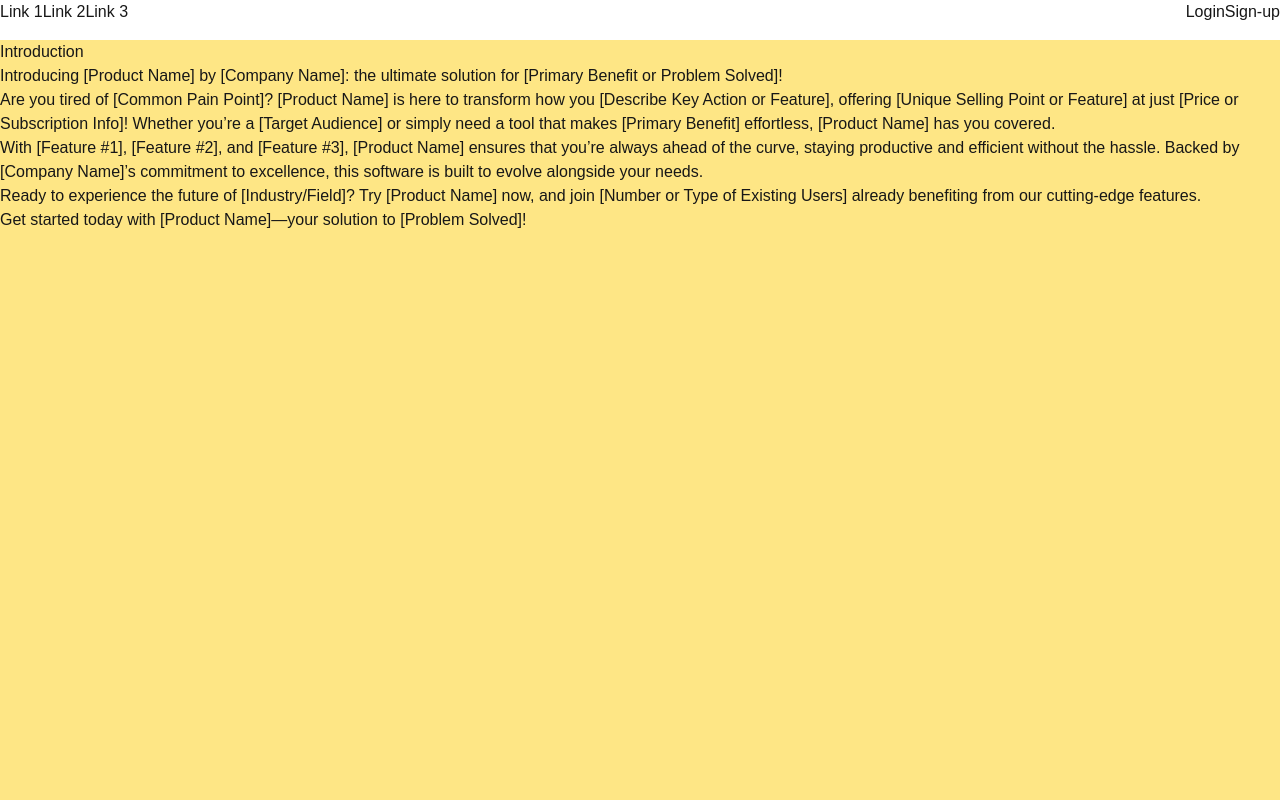
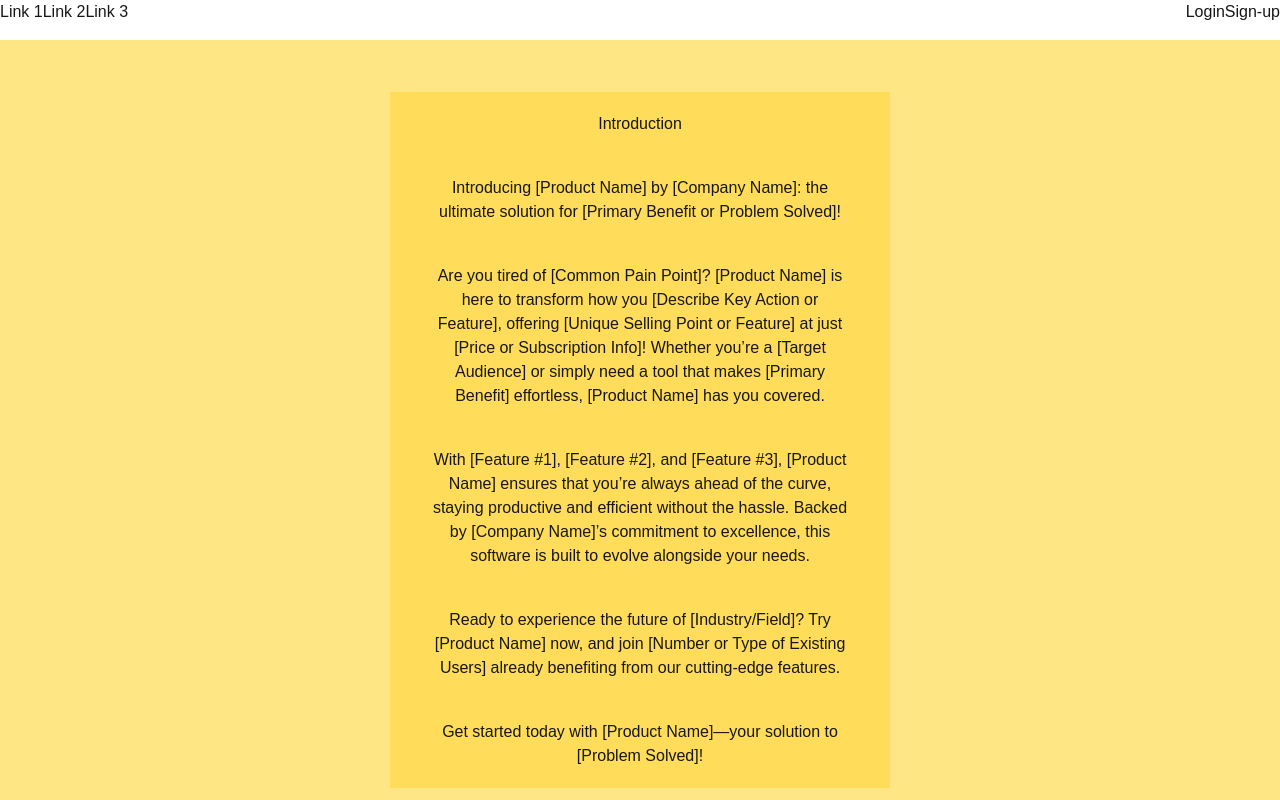
Before and after one commit to sjok101/Product-Landing-Page, a Next.js app in the folder nextapp/: page / in a window 1280 px wide. Shown: the top 800 px of the page. Built offline with nearby package versions, Linux system fonts and the light colour scheme.

Commit message:
temp. basic styles added

```diff
--- a/nextapp/src/components/Intro.tsx
+++ b/nextapp/src/components/Intro.tsx
@@ -1,8 +1,9 @@
 function Intro(){
     return(
         <div>
-        <div id="intro-container" className="my-10 min-h-screen bg-amber-200">
-            <div id="intro-box">
+        <div id="intro-container" className="my-10 min-h-screen bg-amber-200
+                                            flex justify-center items-center">
+            <div id="intro-box" className="text-center space-y-[40px] w-[500px] bg-amber-300/50 py-5 px-10" >
             <h1>Introduction</h1>
             <p>Introducing [Product Name] by [Company Name]: the ultimate solution for [Primary Benefit or Problem Solved]! </p>
             <p>Are you tired of [Common Pain Point]? [Product Name] is here to transform how you [Describe Key Action or Feature], offering [Unique Selling Point or Feature] at just [Price or Subscription Info]! Whether you’re a [Target Audience] or simply need a tool that makes [Primary Benefit] effortless, [Product Name] has you covered.</p>
```
